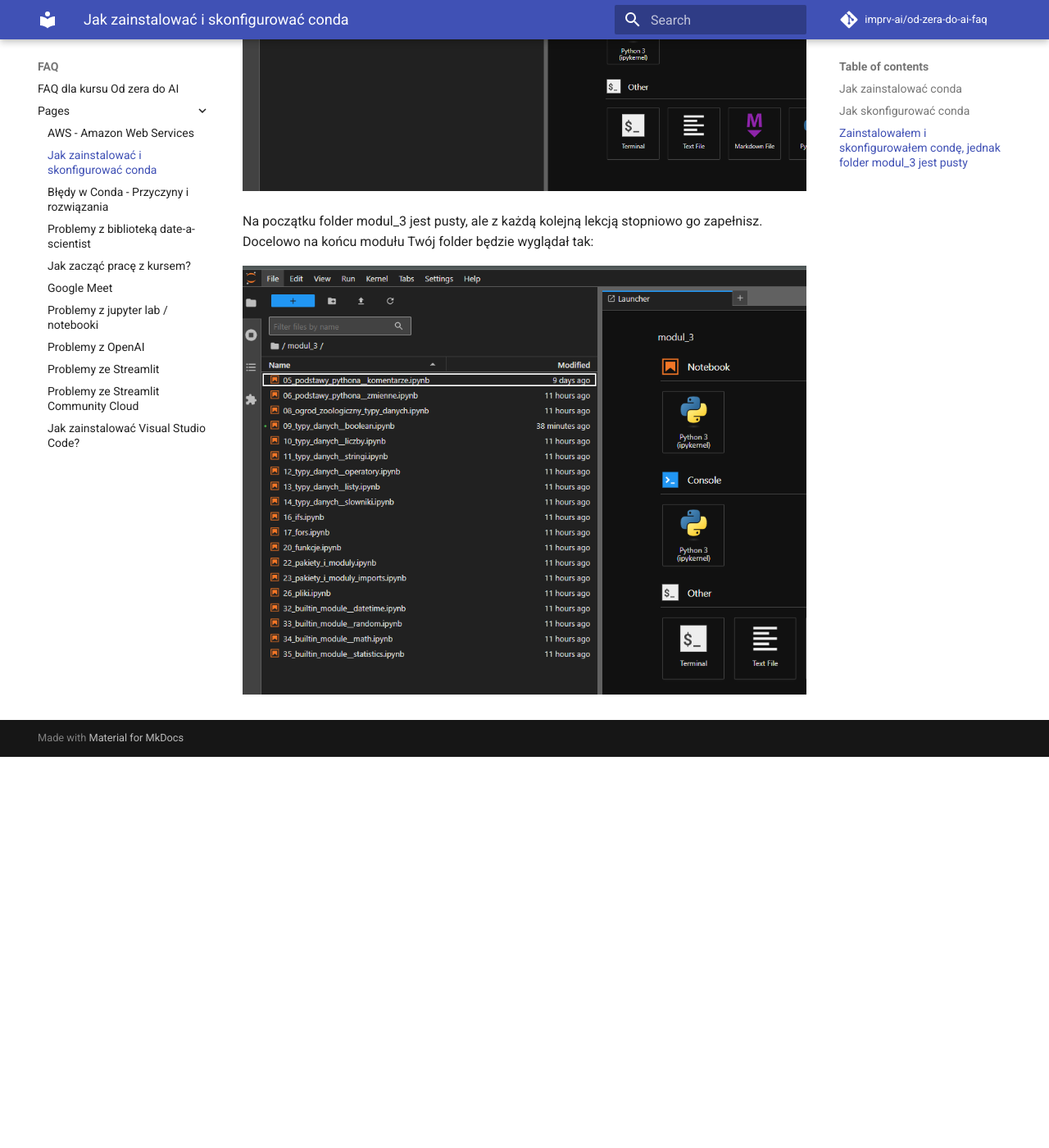
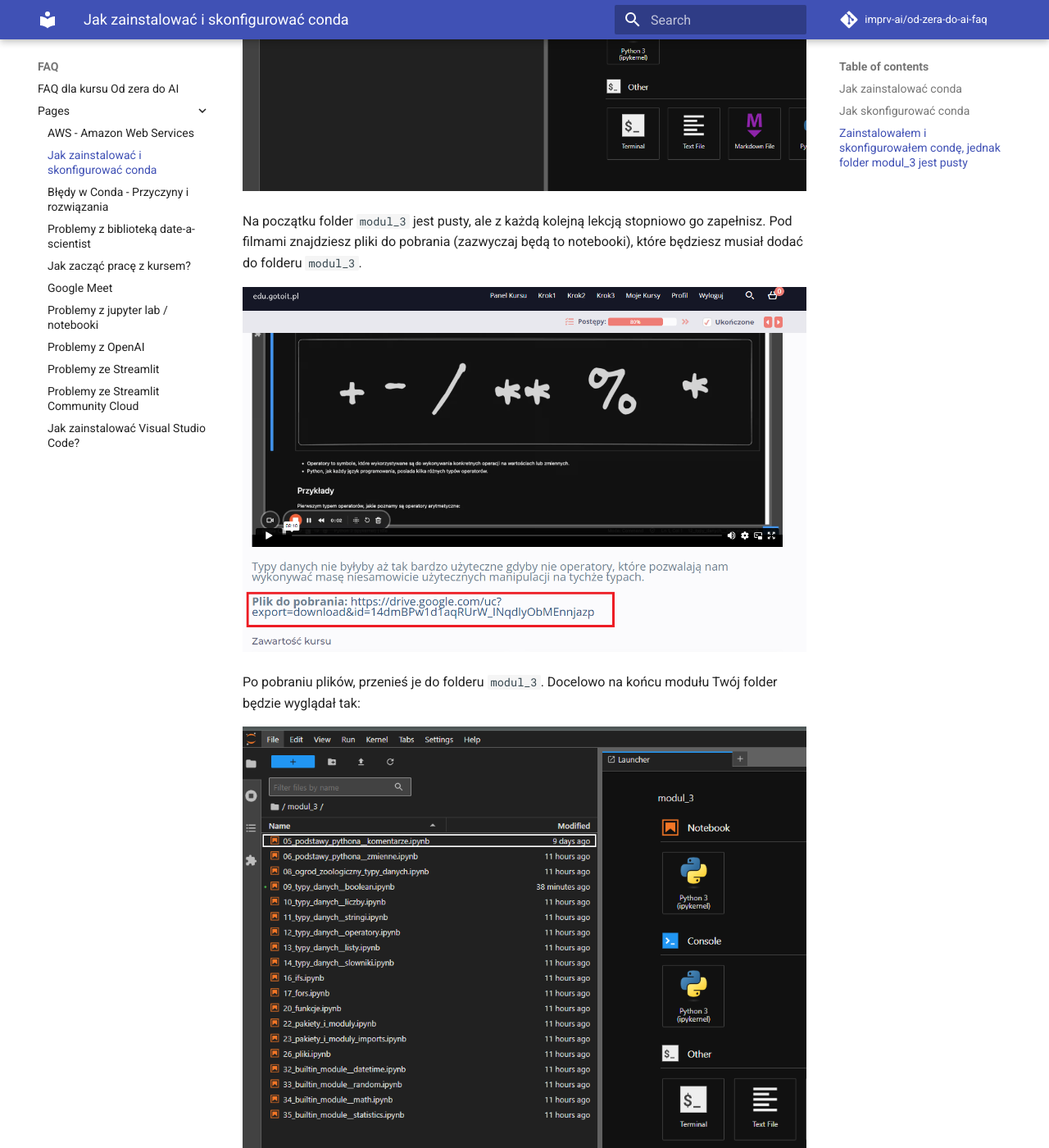
Before and after one commit to imprv-ai/od-zera-do-ai-faq, an MkDocs documentation site: the page built from docs/pages/conda.md, in a window 1280 px wide and 1400 px high, scrolled down 855 px. Shown: the whole window at 82% size. Built offline with MkDocs 1.6.1 and Material for MkDocs 9.7.7, drawn with Linux system fonts in a browser that asks for light colours; comment, search, counter and statistics services are not loaded; before the commit the page ends 1778 px from its top, so only the background shows below that.

Commit message:
Update instructions for adding files to modul_3 folder

```diff
--- a/docs/pages/conda.md
+++ b/docs/pages/conda.md
@@ -1,4 +1,3 @@
-
 # **Jak zainstalować i skonfigurować conda**
 
 `conda` to narzędzie do zarządzania środowiskami w Pythonie. Dzięki niemu możemy łatwo instalować i zarządzać pakietami w Pythonie.
@@ -17,7 +16,11 @@
 
 ![](./assets/jupyter_lab_no_notebooks_main.png)
 
-Na początku folder modul_3 jest pusty, ale z każdą kolejną lekcją stopniowo go zapełnisz.
+Na początku folder `modul_3` jest pusty, ale z każdą kolejną lekcją stopniowo go zapełnisz. Pod filmami znajdziesz pliki do pobrania (zazwyczaj będą to notebooki), które będziesz musiał dodać do folderu `modul_3`.
+
+![](./assets/getting_started__tip_4__download_attachment.png)
+
+Po pobraniu plików, przenieś je do folderu `modul_3`.
 Docelowo na końcu modułu Twój folder będzie wyglądał tak:
 
 ![](./assets/jupyter_lab_no_notebooks_already_with_notebooks.png)
```
